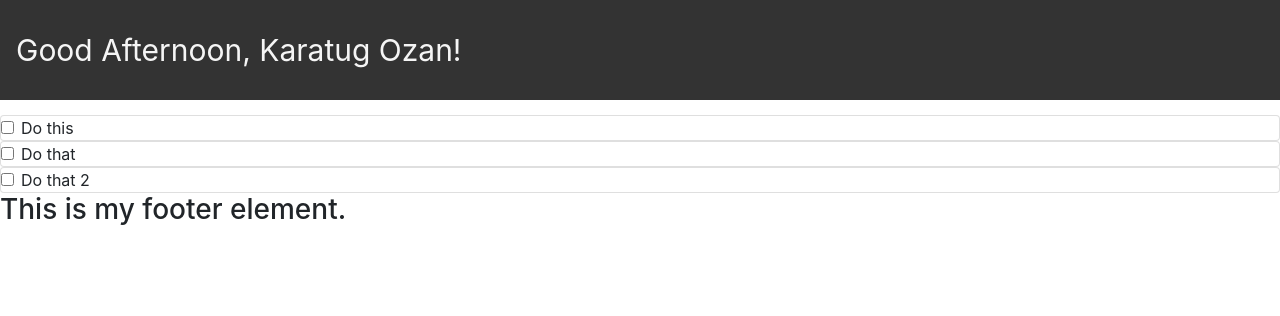
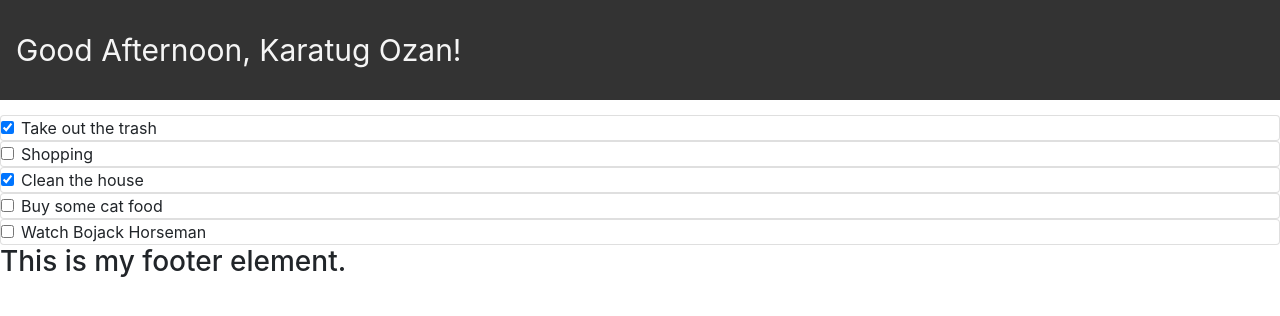
Before and after one commit to karatugo/workinn, a React (Create React App) app in the folder workin/: page / in a window 1280 px wide. Shown: the top 316 px of the page. Built offline with nearby package versions, Linux system fonts and the light colour scheme.

Commit message:
Todo app - phase 3

```diff
--- a/workin/src/components/MainContent.js
+++ b/workin/src/components/MainContent.js
@@ -1,15 +1,15 @@
 import React from "react"
-import TodoItem from './TodoItem.js';
-
+import TodoItem from './TodoItem';
+import todosData from './todosData'
 
 function MainContent() {
 
+    const todoComponents = todosData.map(item => <TodoItem key={item.id} item={item} />)
+
     return (
         <main>
-            <div className="todo-list" style={{ }}>
-                <TodoItem item={{ task: "Do this" }}/>
-                <TodoItem item={{ task: "Do that" }}/>
-                <TodoItem item={{ task: "Do that 2" }}/>
+            <div className="todo-list" style={{}}>
+                {todoComponents}
             </div>
         </main>
     )
--- a/workin/src/components/TodoItem.js
+++ b/workin/src/components/TodoItem.js
@@ -1,13 +1,10 @@
 import React from "react"
 
 function TodoItem(props) {
-
-    console.log(props);
-
     return (
         <div className="card form-check">
-            <input type="checkbox" className="form-check-input" value="" />
-            <label className="form-check-label">{props.item.task}</label>
+            <input type="checkbox" className="form-check-input" checked={props.item.completed} />
+            <label className="form-check-label">{props.item.text}</label>
         </div>
     )
 }
--- /dev/null
+++ b/workin/src/components/todosData.js
@@ -0,0 +1,29 @@
+const todosData = [
+    {
+        id:1,
+        text:"Take out the trash",
+        completed: true
+    },
+    {
+        id:2,
+        text:"Shopping",
+        completed: false
+    },
+    {
+        id:3,
+        text:"Clean the house",
+        completed: true
+    },
+    {
+        id:4,
+        text:"Buy some cat food",
+        completed: false
+    },
+    {
+        id:5,
+        text:"Watch Bojack Horseman",
+        completed: false
+    }
+]
+
+export default todosData
```
Also changed, not shown: workin/src/App.js (+10 -0 lines), workin/src/index.js (+6 -6 lines).
